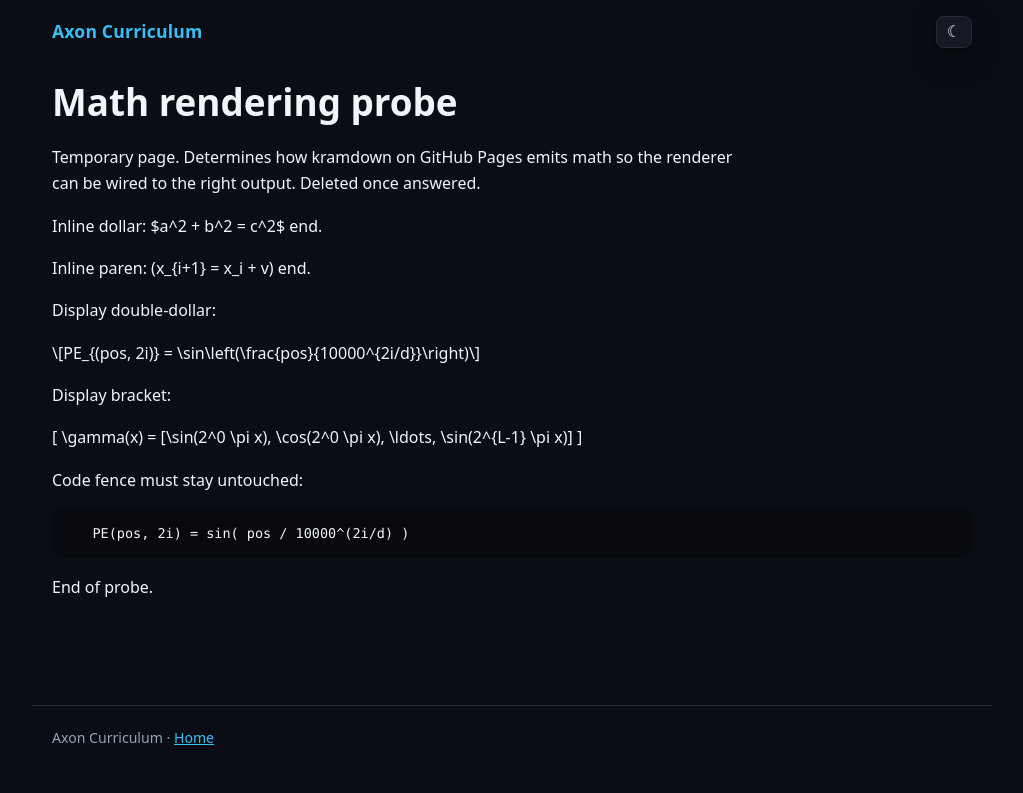
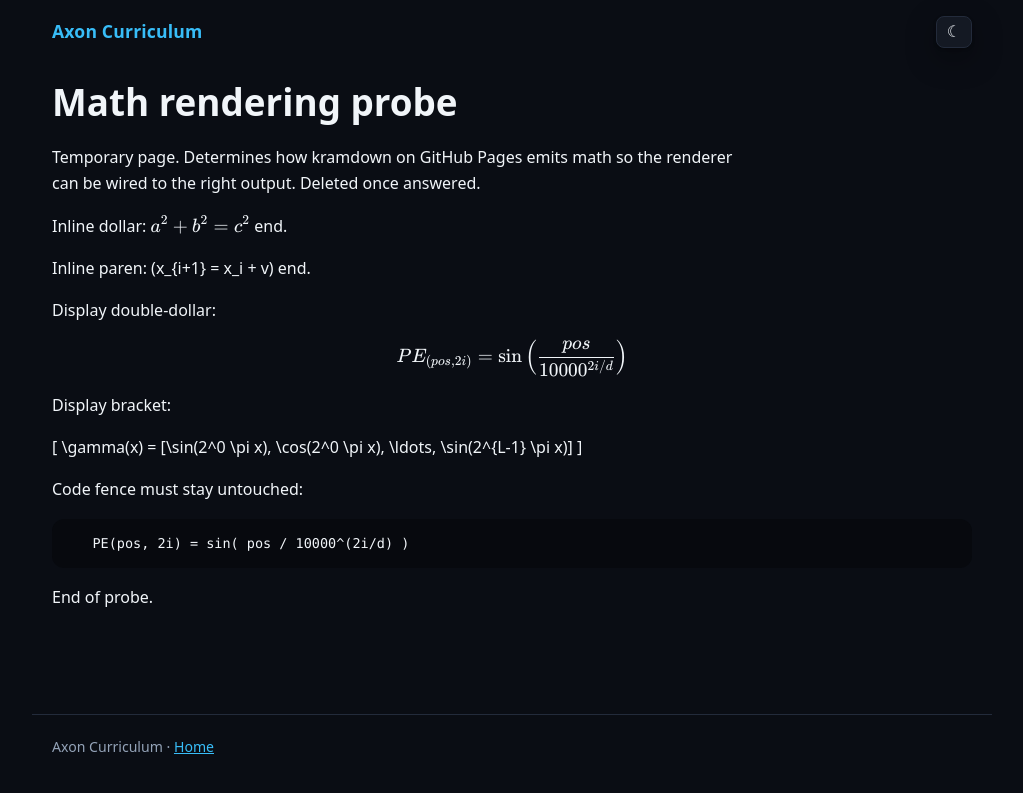
Before and after one commit to dejabot/axon, a Jekyll site: the page built from docs/mathprobe.md, in a window 1280 px wide. Shown: the top 793 px of the page, without its empty margins (128-1151 px from the left). Built offline with Jekyll 4.4.1, drawn with Linux system fonts in a browser that asks for light colours; nearby versions of some CDN libraries; our own code applies the rules of GitHub Pages for plain Markdown files; part of the change alters nothing that is shown.

```diff
--- a/docs/_layouts/default.html
+++ b/docs/_layouts/default.html
@@ -12,6 +12,35 @@
     })();
   </script>
   <link rel="stylesheet" href="{{ '/assets/css/site.css' | relative_url }}">
+
+  <!-- KaTeX. Unicode covers inline symbols fine, but nested superscripts and real
+       fractions need a renderer. Delimiters below are dictated by what kramdown
+       actually emits, verified against a built page:
+         source $...$    -> passes through verbatim  -> scan for $...$
+         source $$...$$  -> rewritten to \[...\]     -> scan for \[...\]
+       Do NOT author \(...\) or \[...\] directly: kramdown eats the backslashes.
+       KaTeX skips <code> and <pre> by default, so code fences are untouched. -->
+  <link rel="stylesheet"
+        href="https://cdn.jsdelivr.net/npm/katex@0.16.9/dist/katex.min.css"
+        integrity="sha384-n8MVd4RsNIU0tAv4ct0nTaAbDJwPJzDEaqSD1odI+WdtXRGWt2kTvGFasHpSy3SV"
+        crossorigin="anonymous">
+  <script defer
+          src="https://cdn.jsdelivr.net/npm/katex@0.16.9/dist/katex.min.js"
+          integrity="sha384-XjKyOOlGwcjNTAIQHIpgOno0Hl1YQqzUOEleOLALmuqehneUG+vnGctmUb0ZY0l8"
+          crossorigin="anonymous"></script>
+  <script defer
+          src="https://cdn.jsdelivr.net/npm/katex@0.16.9/dist/contrib/auto-render.min.js"
+          integrity="sha384-+VBxd3r6XgURycqtZ117nYw44OOcIax56Z4dCRWbxyPt0Koah1uHoK0o4+/RRE05"
+          crossorigin="anonymous"
+          onload="renderMathInElement(document.body, {
+            delimiters: [
+              { left: '\\[', right: '\\]', display: true },
+              { left: '$$',  right: '$$',  display: true },
+              { left: '$',   right: '$',   display: false }
+            ],
+            ignoredTags: ['script', 'noscript', 'style', 'textarea', 'pre', 'code', 'option'],
+            throwOnError: false
+          });"></script>
 </head>
 <body>
   <header class="site-header">
```
